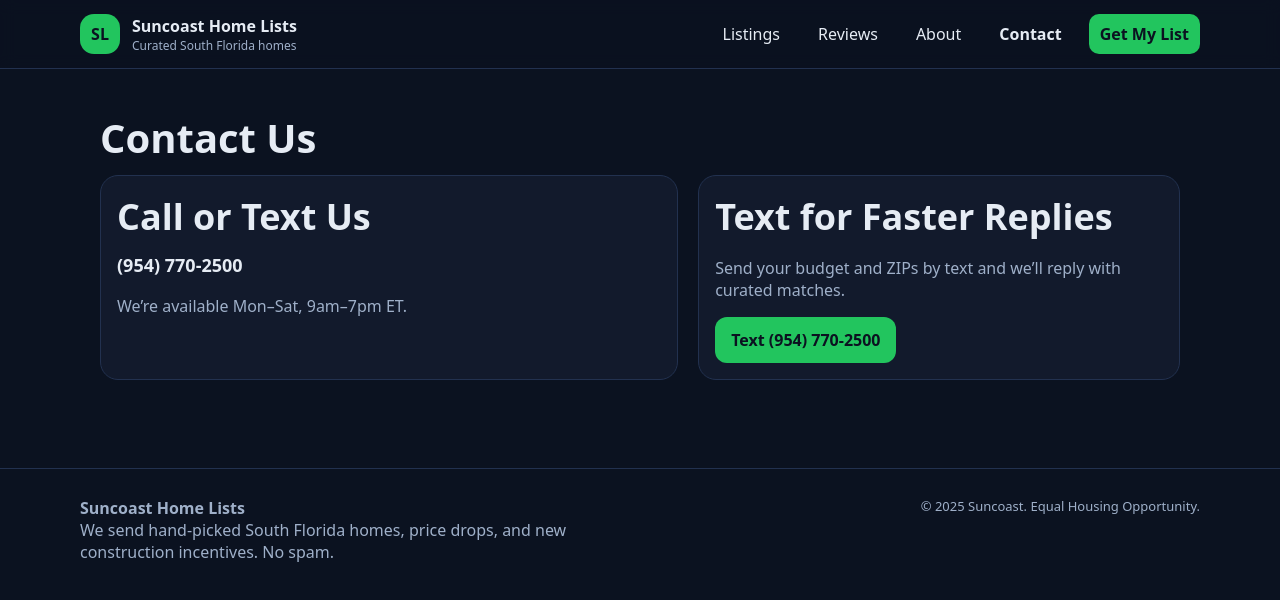
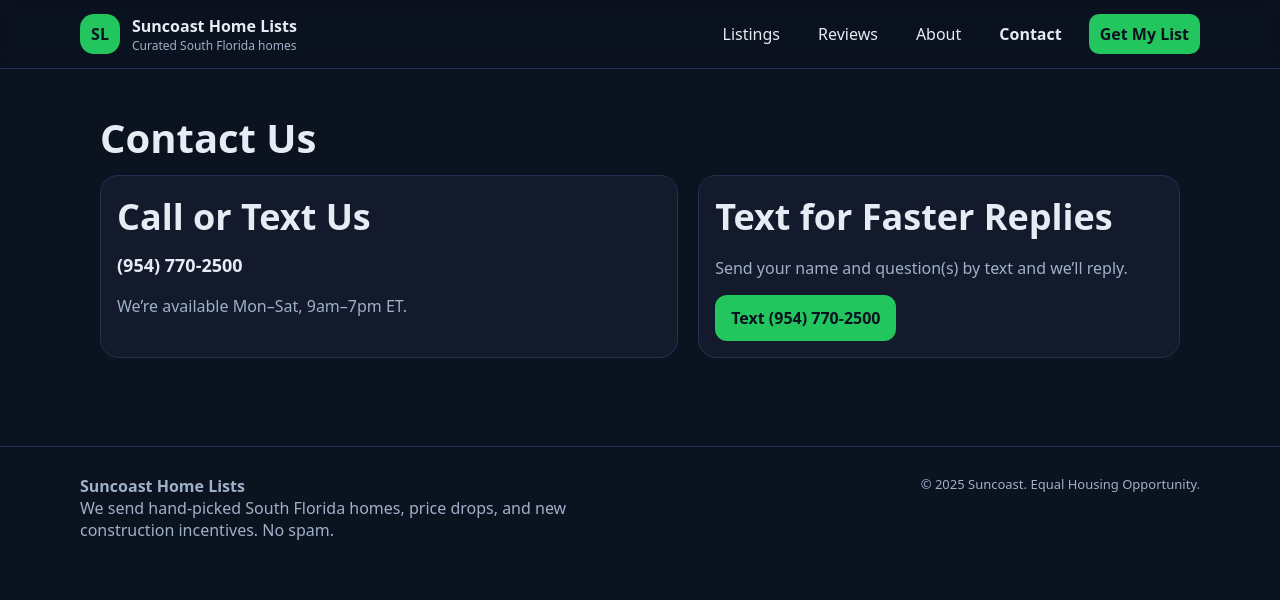
Before and after one commit to Peterthreeexlapations/Suncoast-listings, a Next.js app: page /contact in a window 1280 px wide. Shown: the top 600 px of the page. Built offline with nearby package versions, Linux system fonts and the light colour scheme.

Commit message:
Update page.jsx

```diff
--- a/app/contact/page.jsx
+++ b/app/contact/page.jsx
@@ -9,7 +9,7 @@ export default function Contact(){
           <ContactBlock/>
           <div className="card" style={{padding:16}}>
             <div className="h2">Text for Faster Replies</div>
-            <p style={{color:'#9fb0c9'}}>Send your budget and ZIPs by text and we’ll reply with curated matches.</p>
+            <p style={{color:'#9fb0c9'}}>Send your name and question(s) by text and we’ll reply.</p>
             <a className="btn btn-primary" href="sms:+19547702500">Text (954) 770-2500</a>
           </div>
         </div>
```
